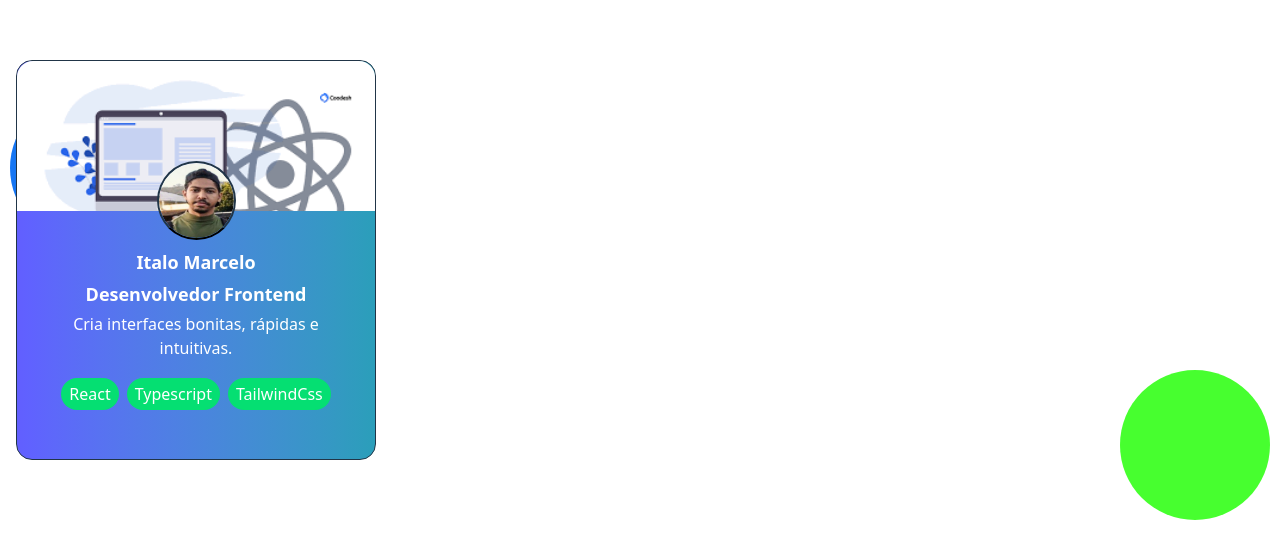
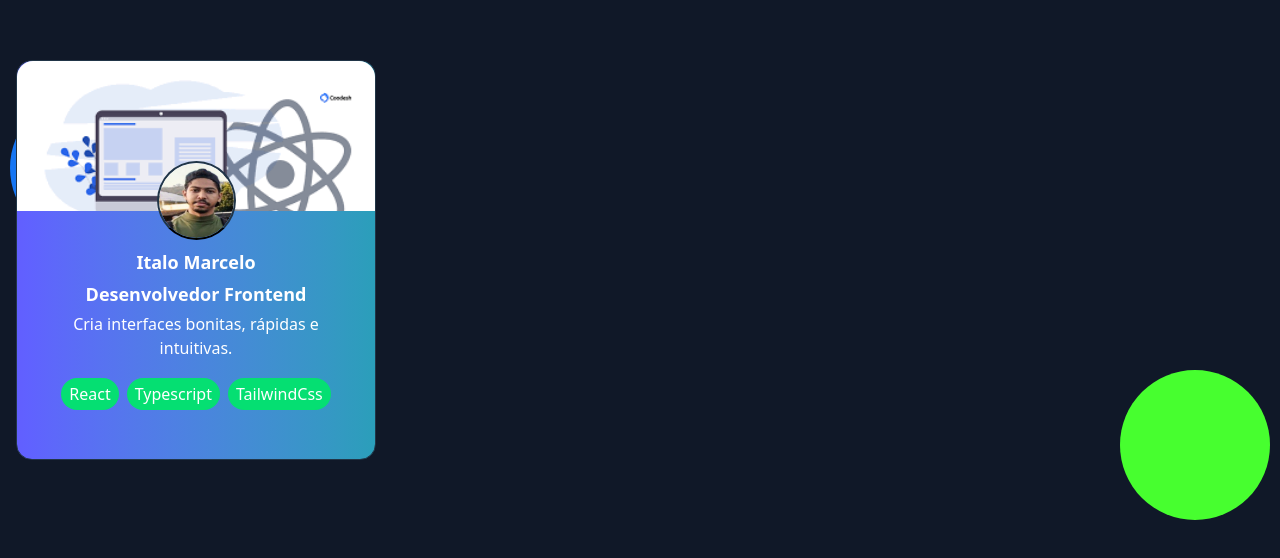
Before and after one commit to ItaloDev-Marcelo/profile-card, a React (Vite) app: page / in a window 1280 px wide. Shown: the part 140-698 px from the top of the page. Built offline with nearby package versions, Linux system fonts and the light colour scheme.

Commit message:
fix background error

```diff
--- a/src/App.css
+++ b/src/App.css
@@ -6,7 +6,7 @@
   text-align: center;
 }
 
-body::after, body::before {
+body {
   background-color: #101828;
   overflow: hidden;
   position: relative;
```
